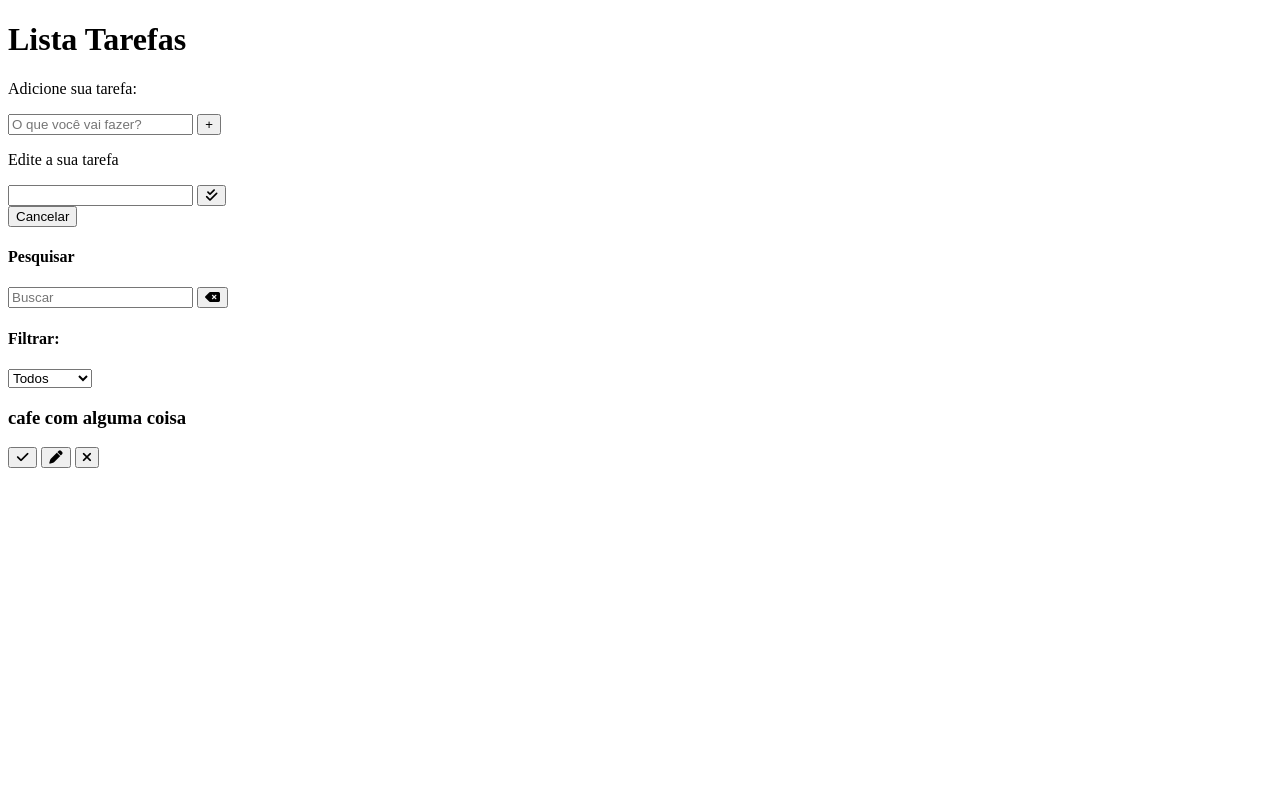
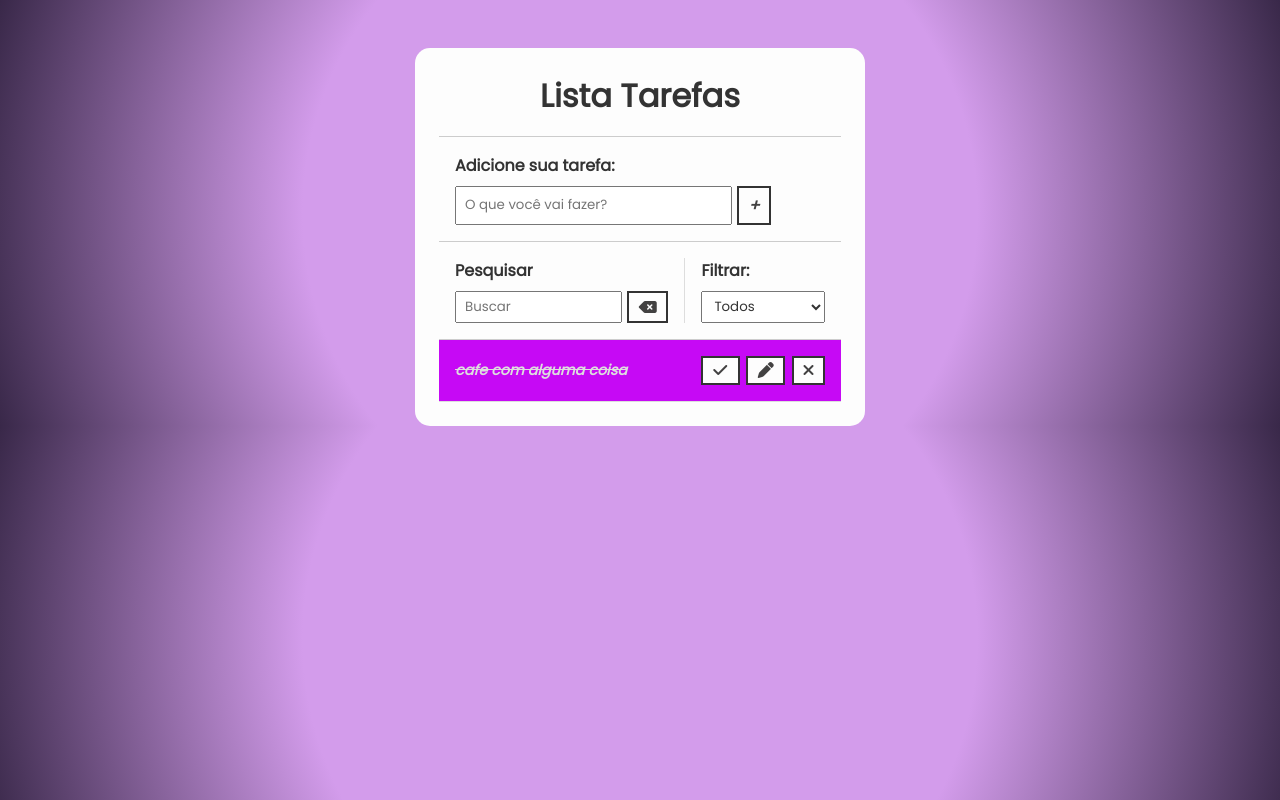
Before and after one commit to RodolfoFCosta/projeto-js-gerenciador-tarefas, a plain HTML site: page index.html in a window 1280 px wide. Drawn offline with Linux system fonts and the light colour scheme.

Commit message:
add layout da page

```diff
--- a/css/style.css
+++ b/css/style.css
@@ -0,0 +1,163 @@
+/*Geral*/
+@import url('https://fonts.googleapis.com/css2?family=Poppins&display=swap');
+
+*{
+    padding: 0;
+    margin: 0;
+    font-family: 'Poppins', sans-serif;
+    color: #333;
+    box-sizing: border-box;
+}
+
+body{
+    background: rgb(211,156,235);
+    background: radial-gradient(circle, rgba(211,156,235,1) 50%, rgb(57, 40, 73) 100%);
+}
+
+button {
+    background-color: #fdfdfd;
+    color: #333;
+    border: 2px solid #333;
+    padding: 0.3rem 0.6rem;
+    font-size: 1rem;
+    cursor: pointer;
+    display: flex;
+    justify-content: center;
+    align-items: center;
+    transition: 0.4s;
+}
+
+button:hover{
+    background-color: #424141;
+    color: #ffff;
+}
+
+button:hover > i {
+    color: #ffff;
+}
+
+button i {
+    color: #424141;
+    font-weight: bold;
+    pointer-events: none;
+}
+
+input, select {
+    padding: 0.25rem 0.5rem;
+}
+
+.hide{
+    display: none;
+}
+
+ /* Todo header  */
+
+ .todo-container{
+    max-width: 450px;
+    margin: 3rem auto 0;
+    background-color: #fdfdfd;
+    padding: 1.5rem;
+    border-radius: 15px;
+ }
+
+ .todo-container header {
+    text-align: center;
+    padding: 0 1rem 1rem;
+    border-bottom: 1px solid #ccc;
+ }
+
+ /* Todo form */
+
+ #todo-form,
+ #edit-form {
+    padding: 1rem;
+    border-bottom: 1px solid #ccc;
+ }
+
+ #todo-form p,
+ #edit-form p {
+    margin-bottom: .5rem;
+    font-weight: bold;
+ }
+
+ .form-control {
+    display: flex;
+ }
+
+ .form-control input{
+    margin-right: 0.3rem;
+ }
+
+ #cancel-edit-btn {
+    margin-top: 1rem;
+ }
+
+ /* Todo Toolbar */
+
+ #toolbar {
+    padding: 1rem;
+    border-bottom: 1px solid #ccc;
+    display: flex;
+ }
+
+ #toolbar h4 {
+    margin-bottom: 0.5rem;
+ }
+
+ #search {
+    border-right: 1px solid #ddd;
+    padding-right: 1rem;
+    margin-right: 1rem;
+    width: 65%;
+    display: flex;
+    flex-direction: column;
+ }
+
+ #search form{
+    display: flex;
+ }
+
+ #search input {
+    width: 100%;
+    margin-right: 0.3rem;
+ }
+
+ #filter{
+    width: 35%;
+    display: flex;
+    flex-direction: column;
+ }
+
+ #filter select {
+    flex: 1;
+ }
+
+ /* Todo list */
+
+ .todo {
+    display: flex;
+    justify-content: center;
+    align-items: center;
+    padding: 1rem 1rem;
+    border-bottom: 1px solid #ddd;
+    transition: 0.3s;
+ }
+
+ .todo h3{
+    flex: 1;
+    font-size: 0.9rem;
+ }
+
+ .todo button {
+    margin-left: 0.4rem;
+ }
+
+ .done {
+    background: #c609f5;
+ }
+
+ .done h3 {
+    color: #ddd;
+    text-decoration: line-through;
+    font-style: italic;
+ }
--- a/index.html
+++ b/index.html
@@ -13,11 +13,11 @@
      crossorigin="anonymous" referrerpolicy="no-referrer" />
 </head>
 <body>
-    <div class="todo-contaienr">
+    <div class="todo-container">
         <header>
             <h1>Lista Tarefas</h1>
         </header>
-        <form>
+        <form id="todo-form">
             <p>Adicione sua tarefa:</p>
             <div class="form-control">
                 <input type="text"  id="todo-input" placeholder="O que você vai fazer? ">
@@ -26,9 +26,9 @@
                 </button>
             </div>
         </form>
-        <form id="edit-form">
+        <form id="edit-form" class="hide">
+            <p>Edite a sua tarefa</p>
             <div class="form-control">
-                <p>Edite a sua tarefa</p>
                 <input type="text" id="edit-input">
                 <button type="submit">
                     <i class="fa-solid fa-check-double"></i>
@@ -56,7 +56,7 @@
             </div>
         </div>
         <div id="todo-list">
-            <div class="todo">
+            <div class="todo done">
                 <h3>cafe com alguma coisa</h3>
                 <button class="finish-todo">
                     <i class="fa-solid fa-check"></i>
@@ -67,6 +67,7 @@
                 <button class="remove-todo">
                     <i class="fa-solid fa-xmark"></i>
                 </button>
+
             </div>
         </div>
     </div>
```
